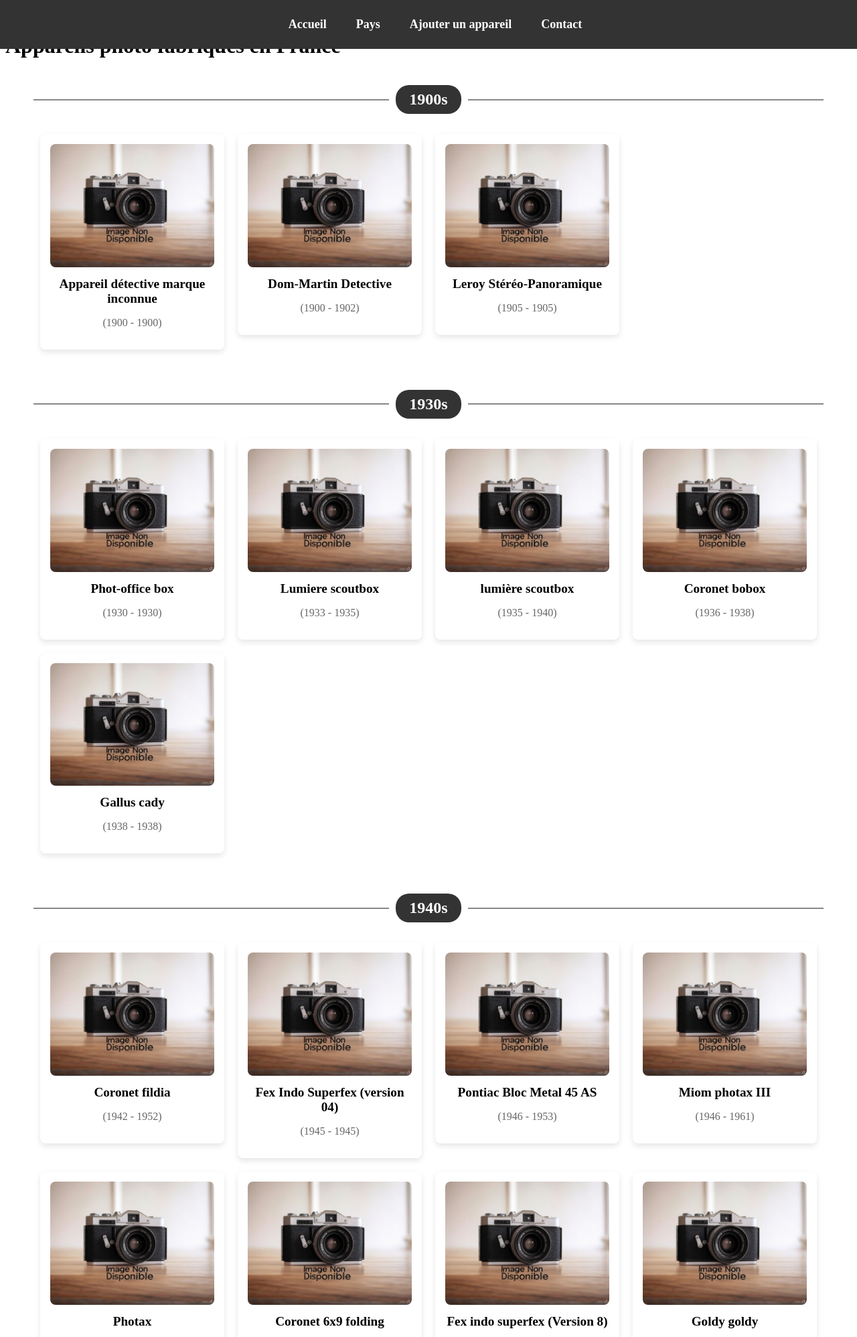
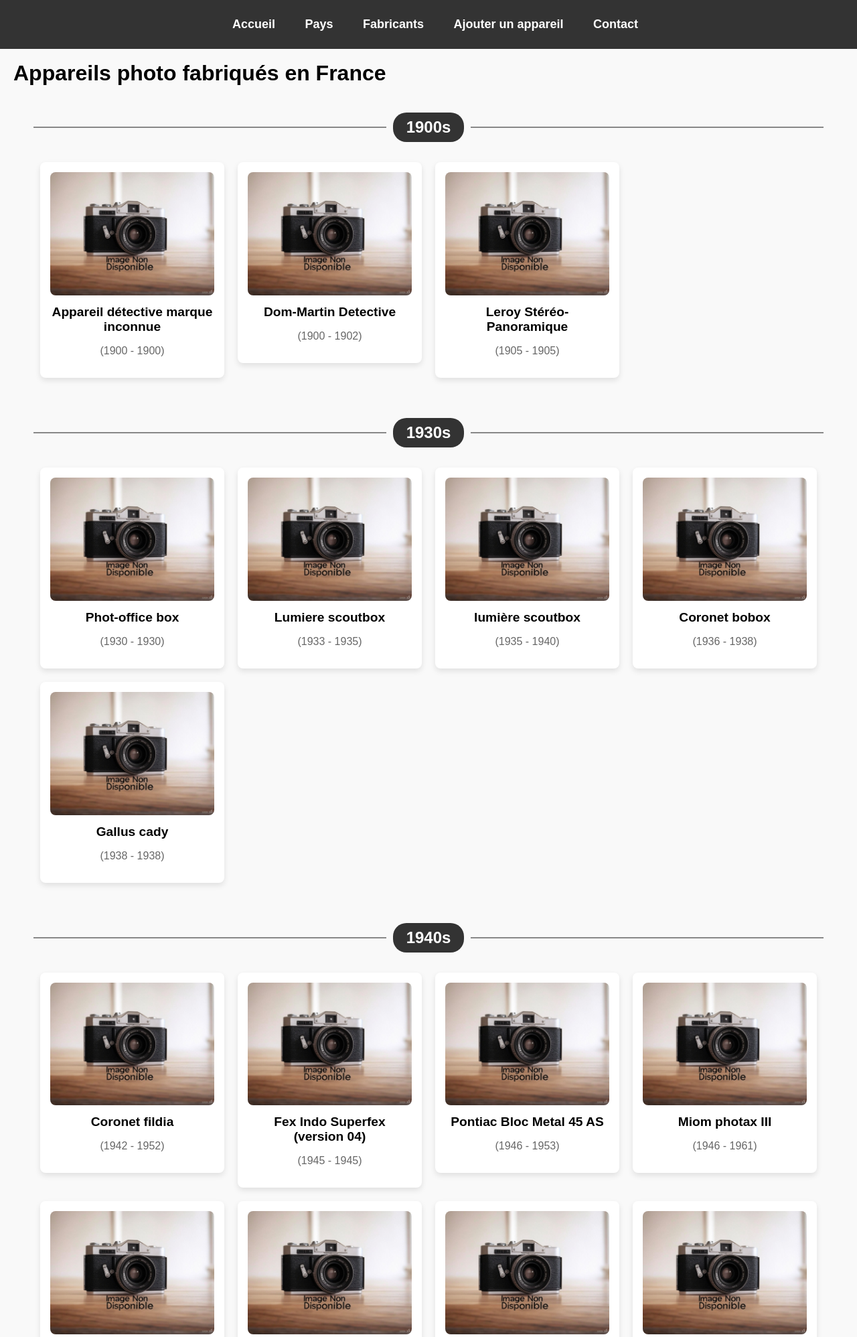
Before and after one commit to Fairy-Lucy/site-appareil, a PHP site: page /router.php?route=appareils_pays&pays=France in a window 1280 px wide. Shown: the top 1996 px of the page at 67% size. Run offline with PHP 8.4, Linux system fonts and the light colour scheme; data comes from the database, SQL or seed files in the repository; some libraries are stand-ins or nearby versions.

Commit message:
ajout d'une page par fabriquant

```diff
--- a/App/Controller/AppareilController.php
+++ b/App/Controller/AppareilController.php
@@ -23,4 +23,9 @@
             echo "Appareil non trouvé.";
         }
     }
+    public function appareilsParFabricant() {
+        $model = new AppareilModel();
+        $appareils = $model->getAppareilsParFabricant();
+        require "App/View/fabricant/fabricantView.php";
+    }
 }
--- a/App/Model/AppareilModel.php
+++ b/App/Model/AppareilModel.php
@@ -93,4 +93,10 @@
         return $stmt->fetchAll(PDO::FETCH_ASSOC);
     }
 
+    public function getAppareilsParFabricant() {
+        $sql = "SELECT * FROM appareils_photo ORDER BY fabricant, nom_appareil";
+        $stmt = $this->db->query($sql);
+        return $stmt->fetchAll(PDO::FETCH_ASSOC);
+    }
+
 }
--- a/App/View/navbar/navbarView.php
+++ b/App/View/navbar/navbarView.php
@@ -18,6 +18,7 @@
                 <li><a href="/router.php?route=appareils_pays&pays=USA">USA</a></li>
             </ul>
         </li>
+        <li><a href="/router.php?route=appareils_fabricants">Fabricants</a></li>
         <li><a href="/router.php?route=ajouter_appareil">Ajouter un appareil</a></li>
         <li><a href="/router.php?route=contact">Contact</a></li>
     </ul>
--- a/public/css/pays/stylePays.css
+++ b/public/css/pays/stylePays.css
@@ -1,3 +1,10 @@
+body {
+    font-family: Arial, sans-serif;
+    background-color: #f9f9f9;
+    margin: 0;
+    padding: 20px;
+}
+
 .appareils-container {
     width: 100%;
     max-width: 1200px;
--- a/router.php
+++ b/router.php
@@ -10,6 +10,10 @@
     case 'appareils_pays':
         $pays = $_GET['pays'] ?? null;
         (new AppareilController())->appareilsParPays($pays);
+        break;
+
+    case 'appareils_fabricants':
+        (new AppareilController())->appareilsParFabricant();
         break;
 
     case 'appareil_details':
```
Also changed, not shown: public/css/appareil/styleAppareil.css (+6 -2 lines).
